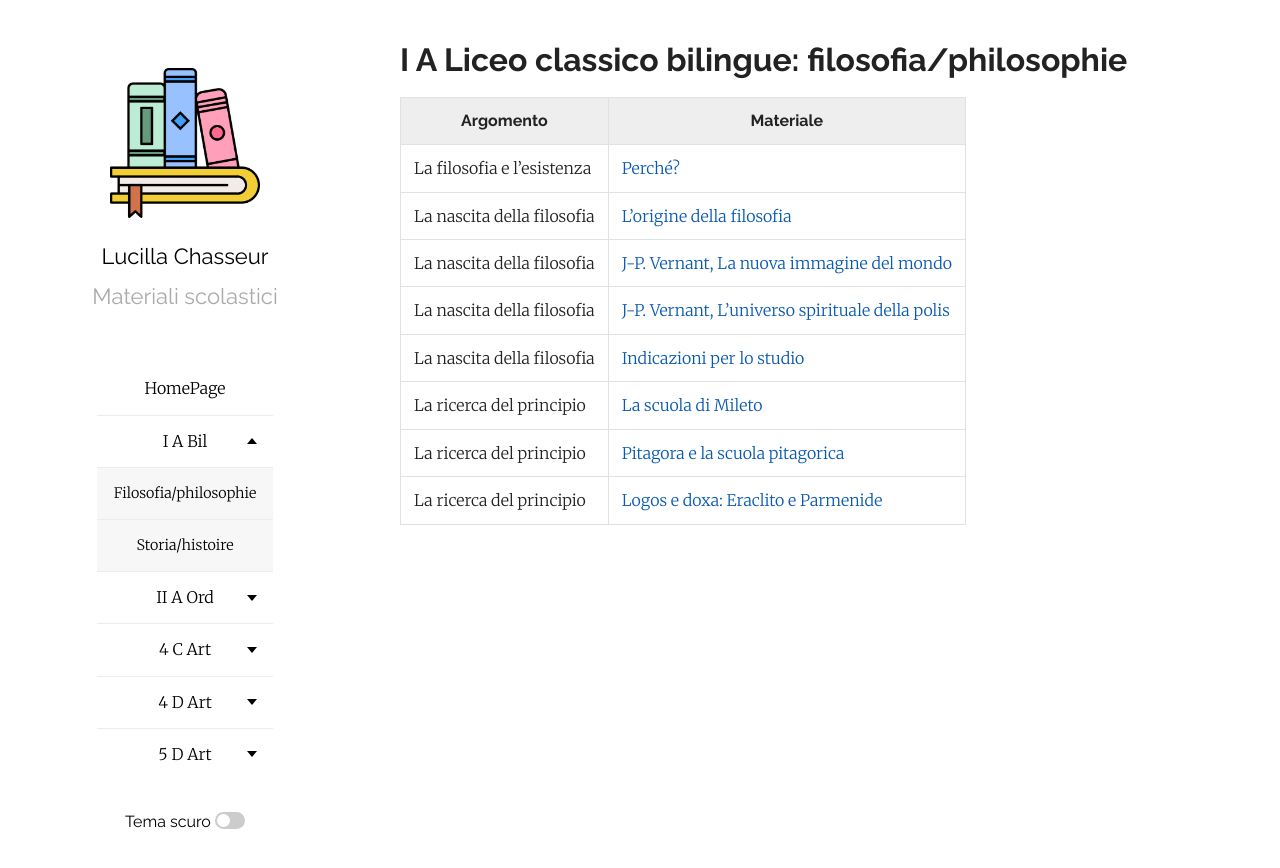
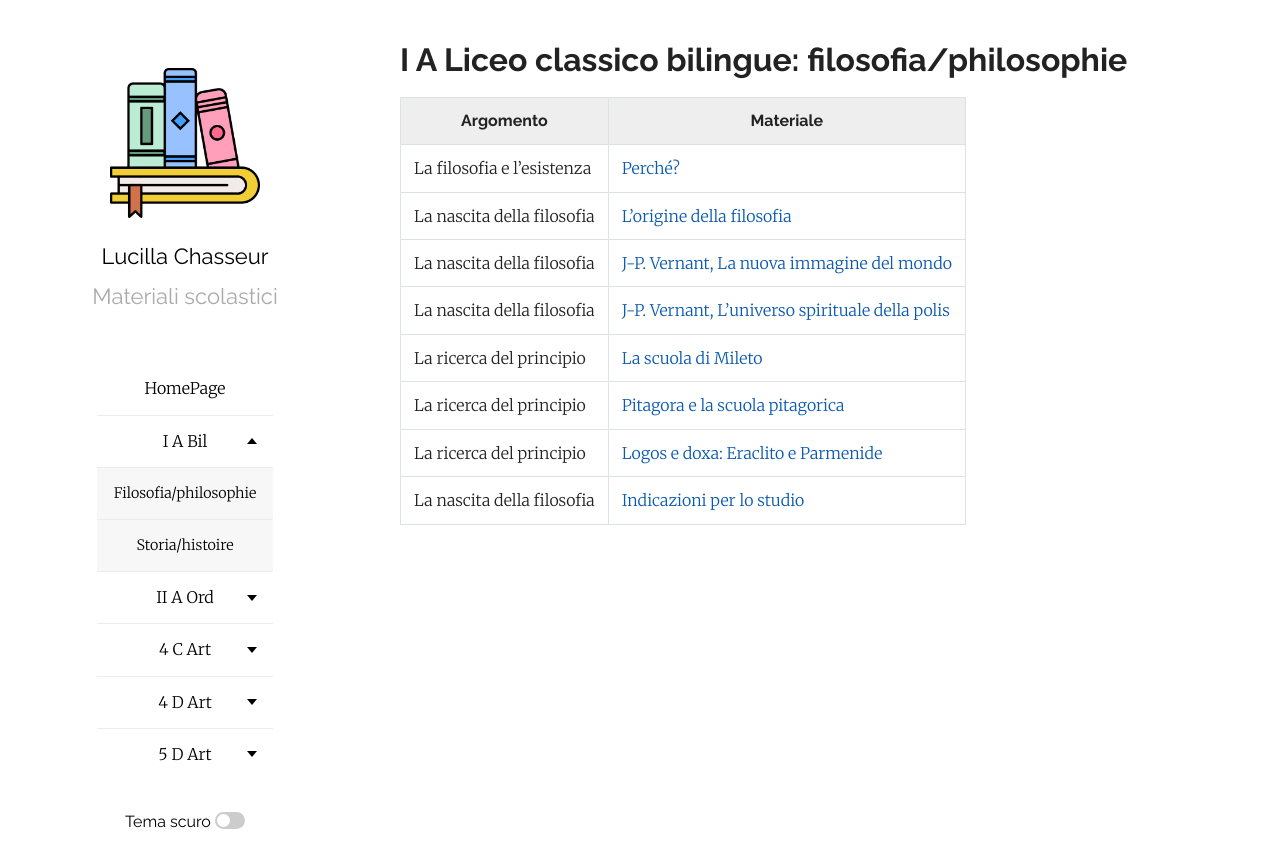
Before and after one commit to efemeridi/efemeridi.github.io, a Jekyll site: the page built from 1a_bil_filosofia.md, in a window 1280 px wide. Shown: the top 868 px of the page. Built offline with Jekyll 4.4.1, drawn with Linux system fonts in a browser that asks for light colours; our own code applies the rules of GitHub Pages for plain Markdown files; part of the change alters nothing that is shown.

```diff
--- a/1a_bil_filosofia.md
+++ b/1a_bil_filosofia.md
@@ -9,7 +9,7 @@ layout: page
 |La nascita della filosofia|[L'origine della filosofia](/materiali/I_A_bil/filosofia/01_NASCITA_DELLA_FILOSOFIA/02_nascita_filo_I_A_bil_capitolo_1.pdf/)
 |La nascita della filosofia|[J-P. Vernant, La nuova immagine del mondo](/materiali/I_A_bil/filosofia/01_NASCITA_DELLA_FILOSOFIA/02_la_nascita_della_filosofia_vernant_parte_1.pdf/)
 |La nascita della filosofia|[J-P. Vernant, L'universo spirituale della polis](/materiali/I_A_bil/filosofia/01_NASCITA_DELLA_FILOSOFIA/02_la_nascita_della_filosofia_vernant_parte_2.pdf/)
-|La nascita della filosofia|[Indicazioni per lo studio](/materiali/I_A_bil/filosofia/PROGRAMMI/01_intro_grecia_nascita_filo.pdf/)
 |La ricerca del principio|[La scuola di Mileto](/materiali/I_A_bil/filosofia/02_LA_RICERCA_DEL_PRINCIPIO/01_la_ricerca_del_principio_26_27_bilingue_capitolo_2.pdf/)
 |La ricerca del principio|[Pitagora e la scuola pitagorica](/materiali/I_A_bil/filosofia/02_LA_RICERCA_DEL_PRINCIPIO/02_pitagorici_25_27_capitolo_2_bilingue.pdf/)
-|La ricerca del principio|[Logos e doxa: Eraclito e Parmenide](/materiali/I_A_bil/filosofia/02_LA_RICERCA_DEL_PRINCIPIO/02_pitagorici_25_27_capitolo_2_bilingue.pdf/)
+|La ricerca del principio|[Logos e doxa: Eraclito e Parmenide](/materiali/I_A_bil/filosofia/02_LA_RICERCA_DEL_PRINCIPIO/03_ERACLITO_PARMENIDE_I_BILINGUE.pdf/)
+|La nascita della filosofia|[Indicazioni per lo studio](/materiali/I_A_bil/filosofia/PROGRAMMI/01_intro_grecia_nascita_filo.pdf/)
```
